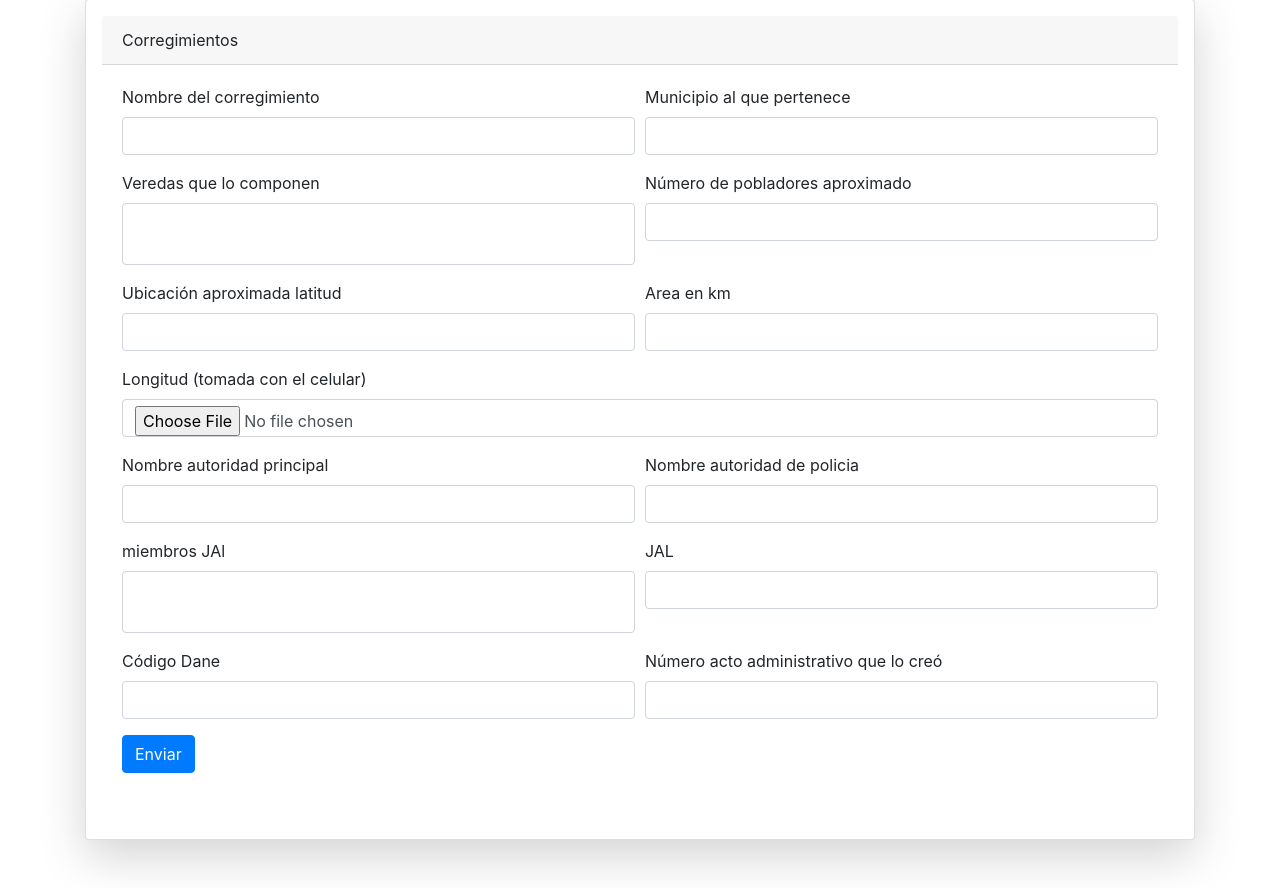
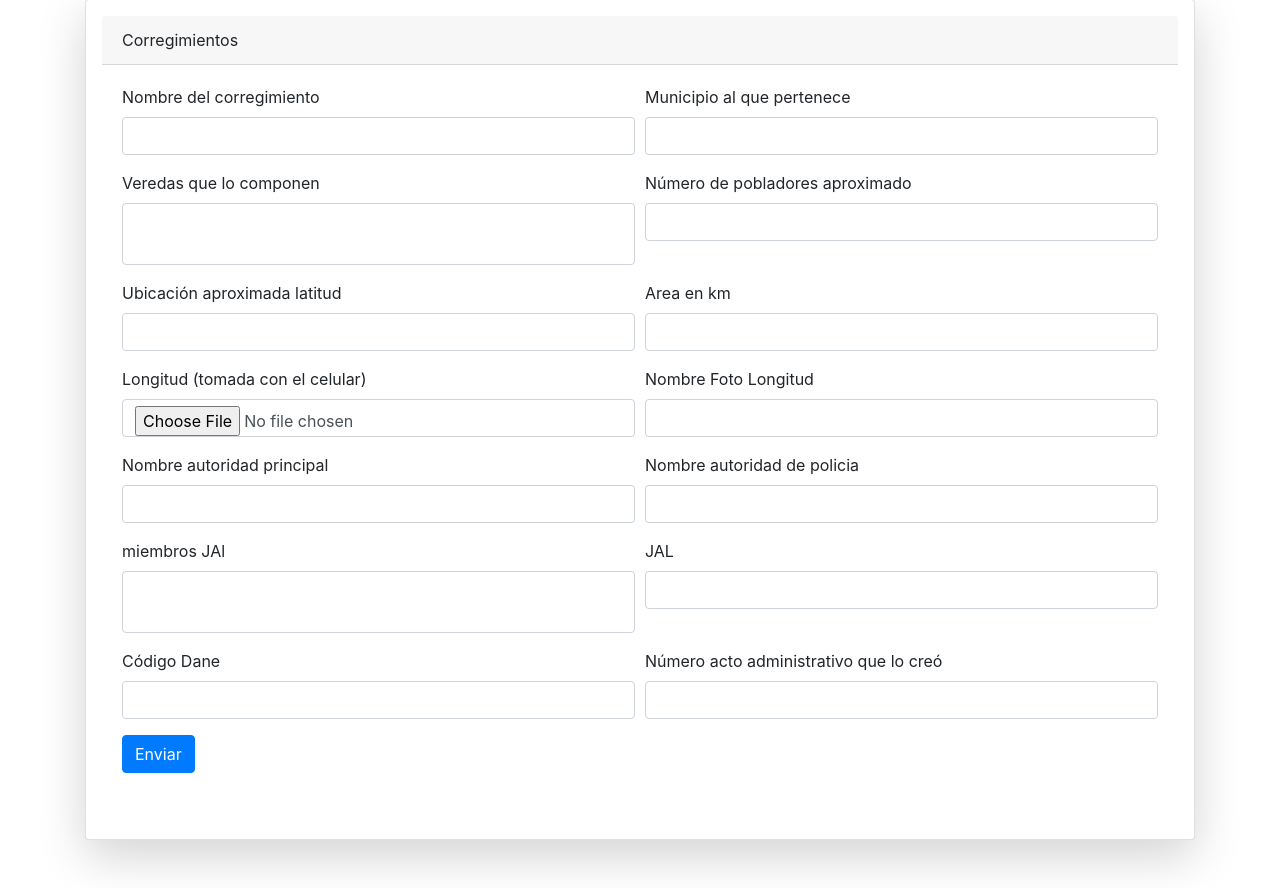
Before and after one commit to cristianalvarezz/corregimientos, a CodeIgniter app: page /corregimientos/index.php/formulario/index in a window 1280 px wide. Shown: the part 63-951 px from the top of the page. Run offline with CodeIgniter, Linux system fonts and the light colour scheme; some libraries are stand-ins or nearby versions.

Commit message:
imagenes

```diff
--- a/application/controllers/Formulario.php
+++ b/application/controllers/Formulario.php
@@ -21,14 +21,14 @@ class Formulario extends CI_Controller
 
 	public function store()
 	{
-
 		$nombrecorregimiento = $this->input->post('nombrecorregimiento');
 		$municipio = $this->input->post('municipio');
 		$veredas = $this->input->post('veredas');
 		$pobladores = $this->input->post('pobladores');
 		$ubicacionlatitud = $this->input->post('ubicacionlatitud');
 		$area = $this->input->post('area');
-		$longitud = $_FILES["longitud"]["name"];
+		$longitudnombre=$this->input->post('longitudnombre');
+		$longitud =  $_FILES["longitud"]["name"];
 		$nautoridadprincipal = $this->input->post('nautoridadprincipal');
 		$nautoridadpolicial = $this->input->post('nautoridadpolicial');
 		$miembrosjal = $this->input->post('miembrosjal');
@@ -37,7 +37,7 @@ class Formulario extends CI_Controller
 		$numeroadministrativo = $this->input->post('numeroadministrativo');
 
 
-		$this->guardarimagen($longitud);
+
 
 		$this->form_validation->set_rules(obtenerReglasCorregimientos());
 		if ($this->form_validation->run() == FALSE) {
@@ -52,14 +52,15 @@ class Formulario extends CI_Controller
 				'pobladores' => $pobladores,
 				'ubicacionlatitud' => $ubicacionlatitud,
 				'area' => $area,
-				'longitud' => $longitud,
+				'longitud' => $this->guardarimagen($longitud,$longitudnombre),
 				'nautoridadprincipal' => $nautoridadprincipal,
 				'nautoridadpolicial' => $nautoridadpolicial,
 				'miembrosjal' => $miembrosjal,
 				'jal' => $jal,
 				'codigodane' => $codigodane,
 				'numeroadministrativo' => $numeroadministrativo,
-				'estatus'=>1
+				'estatus' => 1,
+				'fechae'=>""
 			);
 			if (!$this->ModelsCorregimientos->guardar($corregimiento)) {
 				$this->output->set_status_header(500);
@@ -70,11 +71,14 @@ class Formulario extends CI_Controller
 		}
 	}
 
-	public function guardarimagen($longitud)
+	public function guardarimagen($longitud,$longitudnombre)
 	{
-		$longitud  = 'longitud';
+
+		var_dump($longitud);
+		$formato= explode( '.', $longitud) ;
+		$longitud='longitud';
 		$config['upload_path'] = 'upload/';
-		$config['file_name'] = "nombre_archivo";
+		$config['file_name'] = $longitudnombre;
 		$config['allowed_types'] = "jpg|png";
 		$config['max_size'] = "5000";
 		$config['max_width'] = "2000";
@@ -84,10 +88,12 @@ class Formulario extends CI_Controller
 			echo $this->upload->display_errors();
 			return;
 		}
-		$this->load->library('upload',$config);
+		$this->load->library('upload', $config);
 		$this->upload->initialize($config);
 
-		echo $data['uploadSuccess'] = $this->upload->data();
+		return $config['upload_path'].$config['file_name'].".".$formato[1];
+
+
 	}
 	public function  buscarlistado($page = 1)
 	{
@@ -129,6 +135,9 @@ class Formulario extends CI_Controller
 
 	public function actualizar()
 	{
+		$datestring = '%Y-%m-%d  %H:%i:%s';
+		$time = time();
+
 		$id_corregimiento = $this->input->post('id_corregimiento');
 		$nombrecorregimiento = $this->input->post('nombrecorregimiento');
 		$municipio = $this->input->post('municipio');
@@ -143,8 +152,7 @@ class Formulario extends CI_Controller
 		$jal = $this->input->post('jal');
 		$codigodane = $this->input->post('codigodane');
 		$numeroadministrativo = $this->input->post('numeroadministrativo');
-	    $format = "%Y-%M-%d %H:%i";
-		mdate($format);
+
 
 
 		$this->form_validation->set_rules(obtenerReglasCorregimientos());
@@ -159,14 +167,13 @@ class Formulario extends CI_Controller
 				'pobladores' => $pobladores,
 				'ubicacionlatitud' => $ubicacionlatitud,
 				'area' => $area,
-
 				'nautoridadprincipal' => $nautoridadprincipal,
 				'nautoridadpolicial' => $nautoridadpolicial,
 				'miembrosjal' => $miembrosjal,
 				'jal' => $jal,
 				'codigodane' => $codigodane,
 				'numeroadministrativo' => $numeroadministrativo,
-				'fechae'=> mdate($format)
+				'fechae' =>  mdate($datestring, $time)
 			);
 			$this->ModelsCorregimientos->actualizar($id_corregimiento, $corregimiento);
 			$this->session->set_flashdata('msg', 'El registro identificado con el id :' . $id_corregimiento . ' fue actualizado correctamente');
@@ -177,14 +184,13 @@ class Formulario extends CI_Controller
 	{
 		$id_corregimiento = $this->input->post('id_corregimiento', true);
 		$estatus = array(
-			'estatus'=>0
+			'estatus' => 0
 		);
 		if (empty($id_corregimiento)) {
 			$this->output
 				->set_status_header(400)
 				->set_output(json_encode(array('msg' => 'El id no puede ser vacio')));
-		}
-		else {
+		} else {
 			$this->ModelsCorregimientos->borrarCorregimiento($id_corregimiento,	$estatus);
 			$this->output
 				->set_status_header(200);
--- a/application/views/accionesFormulario/formulario.php
+++ b/application/views/accionesFormulario/formulario.php
@@ -23,19 +23,19 @@
                             <div class="form-row">
                                 <div class="col-md-6 mb-3">
                                     <label for="veredas">Veredas que lo componen</label>
-                                    <textarea name="veredas" type="text" class="form-control" id="veredas"  data-toggle="tooltip" title="Por favor separa los nombres de las veredas con comas."  style="resize: none;" value="<?= set_value('veredas') ?>"></textarea>
+                                    <textarea name="veredas" type="text" class="form-control" id="veredas" data-toggle="tooltip" title="Por favor separa los nombres de las veredas con comas."  style="resize: none;"><?= set_value('veredas') ?></textarea>
                                     <?= form_error('veredas', '<p class="text-danger">', '</p>') ?>
                                 </div>
                                 <div class="col-md-6 mb-3">
                                     <label for="pobladores">Número de pobladores aproximado</label>
-                                    <input name="pobladores" type="number" class="form-control" id="pobladores" min="1" pattern="^[0-9]+" value="<?= set_value('pobladores') ?> ">
+                                    <input name="pobladores" type="number" class="form-control" id="pobladores" value="<?= set_value('pobladores') ?> ">
                                     <?= form_error('pobladores', '<p class="text-danger">', '</p>') ?>
                                 </div>
                             </div>
                             <div class="form-row">
                                 <div class="col-md-6 mb-3">
                                     <label for="ubicacionlatitud">Ubicación aproximada latitud</label>
-                                    <input name="ubicacionlatitud" type="text" class="form-control" id="ubicacionlatitud"  value="<?= set_value('ubicacionlatitud') ?>">
+                                    <input name="ubicacionlatitud" type="text" class="form-control" id="ubicacionlatitud" value="<?= set_value('ubicacionlatitud') ?>">
                                     <?= form_error('ubicacionlatitud', '<p class="text-danger">', '</p>') ?>
                                 </div>
                                 <div class="col-md-6 mb-3">
@@ -45,11 +45,18 @@
                                 </div>
                             </div>
                             <div class="form-row">
-                                <div class="col-md-12 mb-3">
+                                <div class="col-md-6 mb-3">
                                     <label for="longitud">Longitud (tomada con el celular)</label>
-                                    <input name="longitud" type="file" class="form-control" id="longitud">
+                                    <input name="longitud" type="file" class="form-control" value="<?= set_value('longitudnombre') ?>">
+
+                                </div>
+                                <div class="col-md-6 mb-3">
+                                    <label for="longitudnombre">Nombre Foto Longitud</label>
+                                    <input name="longitudnombre" type="text" class="form-control" id="longitudnombre" value="<?= set_value('longitudnombre') ?>">
+                                    <!-- <?= form_error('longitudnombre', '<p class="text-danger">', '</p>') ?> -->
                                 </div>
                             </div>
+
                             <div class="form-row">
                                 <div class="col-md-6 mb-3">
                                     <label for="nautoridadprincipal">Nombre autoridad principal</label>
@@ -58,14 +65,14 @@
                                 </div>
                                 <div class="col-md-6 mb-3">
                                     <label for="nautoridadpolicial">Nombre autoridad de policia</label>
-                                    <input name="nautoridadpolicial" type="text" class="form-control" id="nautoridadpolicial">
+                                    <input name="nautoridadpolicial" type="text" class="form-control" id="nautoridadpolicial" value="<?= set_value('nautoridadpolicial') ?>">
                                     <?= form_error('nautoridadpolicial', '<p class="text-danger">', '</p>') ?>
                                 </div>
                             </div>
                             <div class="form-row">
                                 <div class="col-md-6 mb-3">
                                     <label for="miembrosjal"> miembros JAl</label>
-                                    <textarea name="miembrosjal" type="text" class="form-control" id="miembrosjal"  data-toggle="tooltip" title="Por favor separa los nombres de los miembros con comas." style="resize: none;"  value="<?= set_value('miembrosjal') ?>"></textarea>
+                                    <textarea name="miembrosjal" type="text" class="form-control" id="miembrosjal" data-toggle="tooltip" title="Por favor separa los nombres de los miembros con comas." style="resize: none;" value="<?= set_value('miembrosjal') ?>"><?= set_value('miembrosjal') ?></textarea>
                                     <?= form_error('miembrosjal', '<p class="text-danger">', '</p>') ?>
                                 </div>
                                 <div class="col-md-6 mb-3">
--- a/application/views/accionesFormulario/mostrarCorregimientos.php
+++ b/application/views/accionesFormulario/mostrarCorregimientos.php
@@ -64,6 +64,8 @@
                                 <th scope="col">Editar</th>
                                 <th scope="col">Eliminar</th>
 
+
+
                             </tr>
                         </thead>
                         <tbody>
@@ -78,7 +80,8 @@
                                 <td><?= $item->pobladores ?></td>
                                 <td><?= $item->ubicacionlatitud ?></td>
                                 <td><?= $item->area ?></td>
-                                <td><?= $item->longitud ?></td>
+                                <td><?= $item->longitud ?><img src="../<?php echo $item->longitud ?>" width="50" height="50" ></td>
+
                                 <td><?= $item->nautoridadprincipal ?></td>
                                 <td><?= $item->nautoridadpolicial ?></td>
                                 <td><?= $item->miembrosjal ?></td>
--- a/index.php
+++ b/index.php
@@ -89,6 +89,8 @@ switch (ENVIRONMENT)
 		exit(1); // EXIT_ERROR
 }
 
+
+date_default_timezone_set("America/Bogota");
 /*
  *---------------------------------------------------------------
  * SYSTEM DIRECTORY NAME
```
Also changed, not shown: application/helpers/corregimientos/corregimientos_rules_helper.php (+11 -1 lines), upload/abc.jpg (added), upload/nombre_archivo.jpg (deleted), upload/nombre_archivo1.jpg (deleted), upload/nombre_archivo2.jpg (deleted), upload/nombre_archivo3.jpg (deleted).
